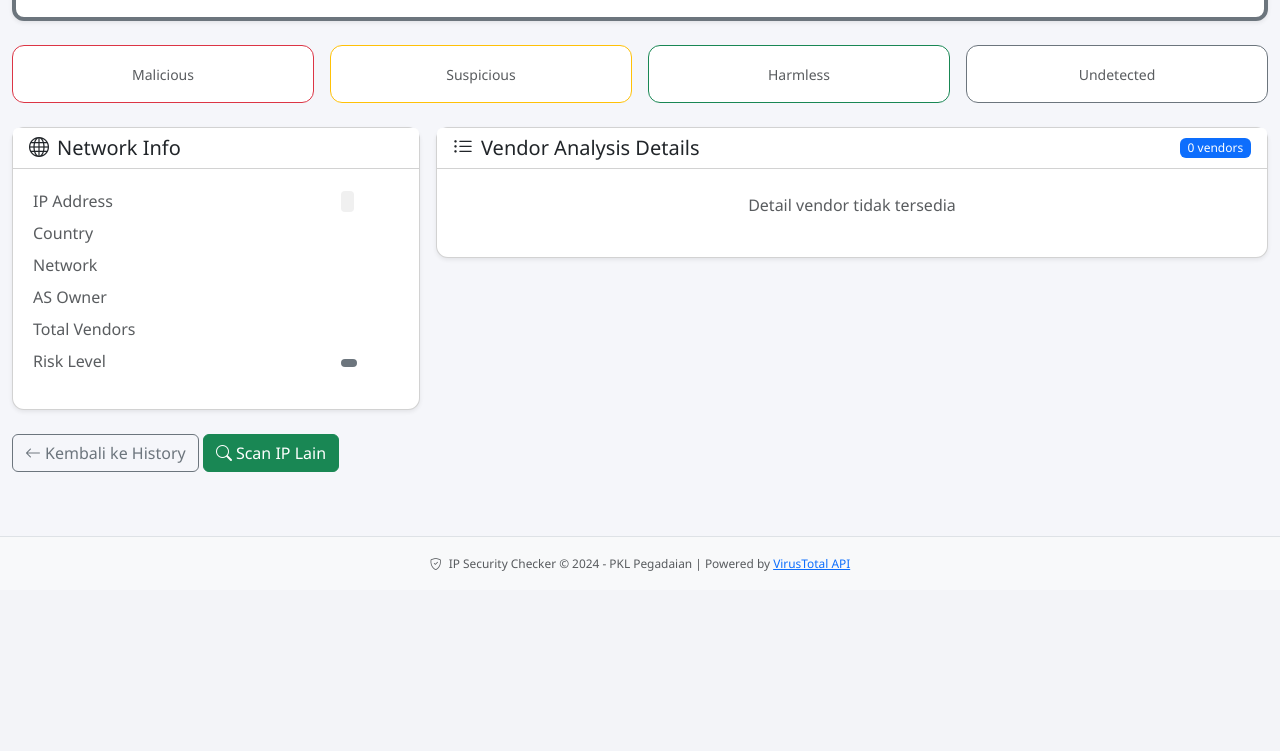
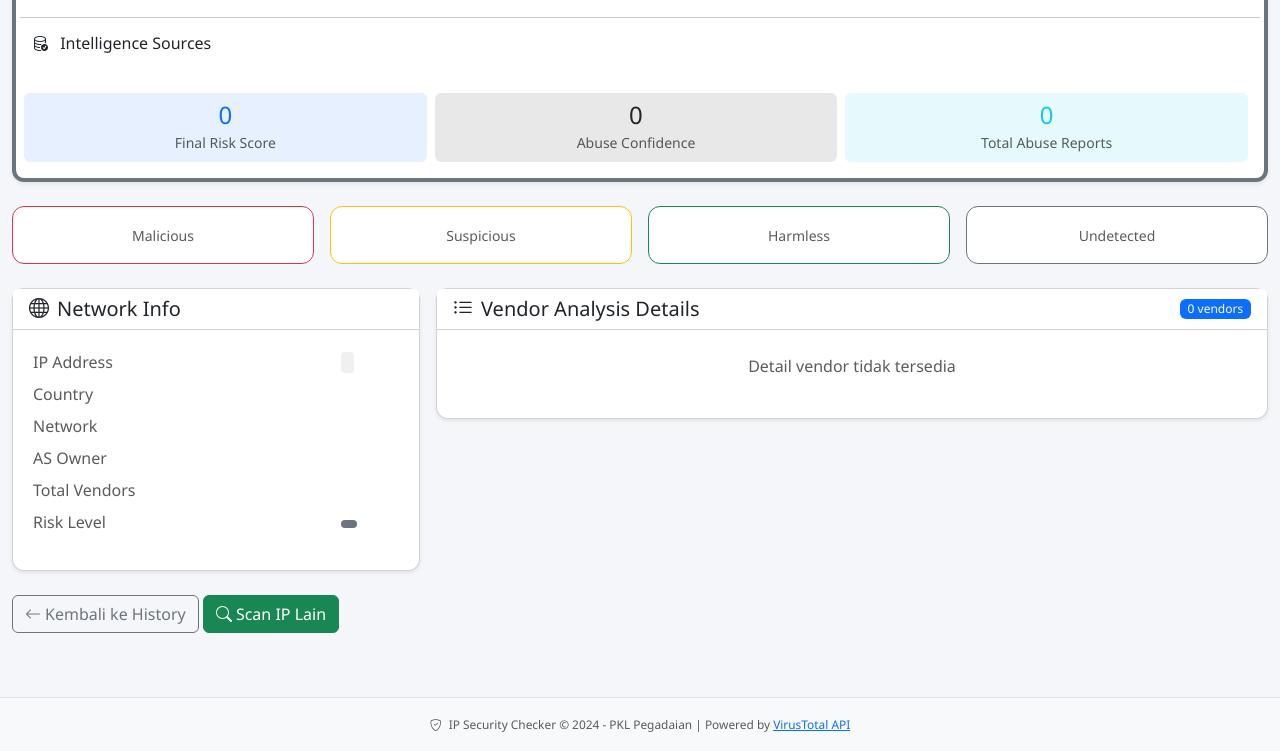
Before and after one commit to csemax/ip-threat-checker, a Flask app: template templates/detail.html in a window 1280 px wide. Shown: the part 251-1002 px from the top of the page. Before the commit the page ends 822 px from the top, so only its background shows below. Run offline with Flask 3, Linux system fonts and the light colour scheme; the template is opened without the code that fills it, so the values that code supplies are empty.

Commit message:
Penambahan Source untuk Threat Intelligence

```diff
--- a/app.py
+++ b/app.py
@@ -15,6 +15,7 @@ import json
 import csv
 from io import StringIO
 from flask import Response
+from abuseipdb import AbuseIPDBClient
 
 # ==========================================
 # INISIALISASI APP
@@ -26,7 +27,30 @@ app.config.from_object(Config)
 db = Database()
 vt = VirusTotalClient()
 validator = IPValidator()
+abuse = AbuseIPDBClient()
 
+def correlate_threat(vt_result, abuse_result):
+    """
+    Menggabungkan hasil VirusTotal dan AbuseIPDB
+    """
+    vt_score = (vt_result.get("malicious", 0) * 3) + \
+               (vt_result.get("suspicious", 0) * 2)
+
+    abuse_score = abuse_result.get("abuse_score", 0)
+
+    final_score = vt_score + (abuse_score // 10)
+
+    # Tentukan risk level
+    if final_score >= 15:
+        risk_level = "HIGH"
+    elif final_score >= 5:
+        risk_level = "MEDIUM"
+    elif final_score > 0:
+        risk_level = "LOW"
+    else:
+        risk_level = "SAFE"
+
+    return final_score, risk_level
 
 # ==========================================
 # ROUTES - HALAMAN WEB
@@ -50,23 +74,73 @@ def single_check():
     if request.method == 'POST':
         ip_input = request.form.get('ip_address', '').strip()
 
-        # Validasi IP
+        # ===============================
+        # VALIDASI IP
+        # ===============================
         validation = validator.validate(ip_input)
 
         if not validation['valid']:
             error = validation['message']
         else:
-            # Cek ke VirusTotal
-            result = vt.check_ip(ip_input)
+            # ===============================
+            # 1️⃣ VIRUSTOTAL CHECK
+            # ===============================
+            vt_result = vt.check_ip(ip_input)
 
-            if result['success']:
-                # Simpan ke database
-                result['scan_type'] = 'single'
-                scan_id = db.save_scan(result)
-                result['scan_id'] = scan_id
-                flash(f'IP {ip_input} berhasil dicek!', 'success')
+            if not vt_result.get("success"):
+                error = vt_result.get("error", "VirusTotal error")
             else:
-                error = result.get('error', 'Terjadi kesalahan')
+
+                # ===============================
+                # 2️⃣ ABUSEIPDB CHECK
+                # ===============================
+                abuse_result = abuse.check_ip(ip_input)
+
+                if abuse_result.get("success"):
+                    vt_result["abuse_score"] = abuse_result.get("abuse_score", 0)
+                    vt_result["abuse_reports"] = abuse_result.get("total_reports", 0)
+                else:
+                    vt_result["abuse_score"] = 0
+                    vt_result["abuse_reports"] = 0
+
+                # ===============================
+                # 3️⃣ CORRELATION ENGINE
+                # ===============================
+                vt_score = (vt_result.get("malicious", 0) * 3) + \
+                        (vt_result.get("suspicious", 0) * 2)
+
+                abuse_score = vt_result["abuse_score"]
+
+                final_score = vt_score + (abuse_score // 10)
+
+                # Risk classification
+                if final_score >= 15:
+                    risk_level = "HIGH"
+                elif final_score >= 5:
+                    risk_level = "MEDIUM"
+                elif final_score > 0:
+                    risk_level = "LOW"
+                else:
+                    risk_level = "SAFE"
+
+                vt_result["final_score"] = final_score
+                vt_result["risk_level"] = risk_level
+                vt_result["scan_type"] = "single"
+                vt_result["source_vt"] = vt_result.get("success", False)
+                vt_result["source_abuse"] = abuse_result.get("success", False)
+
+                # ===============================
+                # SAVE TO DATABASE
+                # ===============================
+                scan_id = db.save_scan(vt_result)
+                vt_result["scan_id"] = scan_id
+
+                result = vt_result
+
+                flash(
+                    f'IP {ip_input} berhasil dicek (Multi-Source Mode)!',
+                    'success'
+                )
 
     return render_template(
         'single_check.html',
@@ -87,46 +161,92 @@ def bulk_check():
         ip_input = request.form.get('ip_list', '').strip()
         file = request.files.get('ip_file')
 
-        # Jika ada file yang diupload
+        # ===============================
+        # HANDLE FILE UPLOAD
+        # ===============================
         if file and file.filename != '':
             try:
                 file_content = file.read().decode('utf-8')
-                # Gabungkan isi file dengan textarea
                 if ip_input:
                     ip_input += "\n" + file_content
                 else:
                     ip_input = file_content
             except Exception:
                 errors.append("Gagal membaca file. Pastikan format UTF-8.")
+
         if not ip_input:
             errors.append('Masukkan minimal 1 IP address')
         else:
-            # Parse dan validasi semua IP
+            # ===============================
+            # PARSE & VALIDATE
+            # ===============================
             parsed_ips = validator.parse_bulk(ip_input)
 
             valid_ips = [p for p in parsed_ips if p['valid']]
             invalid_ips = [p for p in parsed_ips if not p['valid']]
 
-            # Tampilkan error untuk IP yang tidak valid
-            for inv in invalid_ips:
+        for inv in invalid_ips:
                 errors.append(f"{inv['ip']}: {inv['message']}")
 
-            # Cek setiap IP yang valid
-            for ip_data in valid_ips:
-                result = vt.check_ip(ip_data['ip'])
+            # ===============================
+            # PROCESS VALID IPS
+            # ===============================
+        for ip_data in valid_ips:
 
-                if result['success']:
-                    result['scan_type'] = 'bulk'
-                    scan_id = db.save_scan(result)
-                    result['scan_id'] = scan_id
-                    results.append(result)
+                ip_address = ip_data['ip']
+
+                # ---- 1️⃣ VirusTotal ----
+                vt_result = vt.check_ip(ip_address)
+
+                if not vt_result.get("success"):
+                    errors.append(
+                        f"{ip_address}: {vt_result.get('error', 'VirusTotal error')}")
+                    continue
+
+                # ---- 2️⃣ AbuseIPDB ----
+                abuse_result = abuse.check_ip(ip_address)
+
+                if abuse_result.get("success"):
+                    vt_result["abuse_score"] = abuse_result.get("abuse_score", 0)
+                    vt_result["abuse_reports"] = abuse_result.get("total_reports", 0)
                 else:
-                    errors.append(
-                        f"{ip_data['ip']}: {result.get('error', 'Error')}")
+                    vt_result["abuse_score"] = 0
+                    vt_result["abuse_reports"] = 0
 
-            if results:
-                flash(
-                    f'{len(results)} IP berhasil dicek!', 'success')
+                # ---- 3️⃣ Correlation Engine ----
+                vt_score = (vt_result.get("malicious", 0) * 3) + \
+                        (vt_result.get("suspicious", 0) * 2)
+
+                abuse_score = vt_result["abuse_score"]
+
+                final_score = vt_score + (abuse_score // 10)
+
+                # Risk classification
+                if final_score >= 15:
+                    risk_level = "HIGH"
+                elif final_score >= 5:
+                    risk_level = "MEDIUM"
+                elif final_score > 0:
+                    risk_level = "LOW"
+                else:
+                    risk_level = "SAFE"
+
+                vt_result["final_score"] = final_score
+                vt_result["risk_level"] = risk_level
+                vt_result["scan_type"] = "bulk"
+                vt_result["source_vt"] = vt_result.get("success", False)
+                vt_result["source_abuse"] = abuse_result.get("success", False)
+
+                # ===============================
+                # SAVE TO DATABASE
+                # ===============================
+                scan_id = db.save_scan(vt_result)
+                vt_result["scan_id"] = scan_id
+
+                results.append(vt_result)
+
+        if results:
+                flash(f'{len(results)} IP berhasil dicek (Multi-Source Mode)!', 'success')
 
     return render_template(
         'bulk_check.html',
--- a/config.py
+++ b/config.py
@@ -21,9 +21,15 @@ class Config:
     VT_API_KEY = os.getenv('VT_API_KEY', 'YOUR_API_KEY_HERE')
     VT_BASE_URL = 'https://www.virustotal.com/api/v3'
 
+    ABUSEIPDB_API_KEY = os.getenv('ABUSEIPDB_API_KEY')
+    ABUSEIPDB_BASE_URL = 'https://api.abuseipdb.com/api/v2'
+
     # Rate Limiting (Free API: 4 requests/menit)
     VT_RATE_LIMIT = 4
     VT_RATE_PERIOD = 60  # detik
+
+    ABUSE_RATE_LIMIT = 1000  # free tier lebih besar
+    ABUSE_RATE_PERIOD = 86400  # 24 jam
 
     # Database
     DATABASE_PATH = os.path.join(
--- a/templates/detail.html
+++ b/templates/detail.html
@@ -34,6 +34,55 @@
                         <span class="badge bg-{{ scan.risk_level|risk_color }} fs-3 px-4 py-2">
                             {{ scan.risk_level }}
                         </span>
+                    </div>
+                        <hr class="mt-3">
+                    <h6 class="mb-2">
+                        <i class="bi bi-database-check me-2"></i>
+                        Intelligence Sources
+                    </h6>
+
+                    <div class="mb-3">
+
+                        {% if scan.source_vt %}
+                            <span class="badge bg-success me-2">
+                                <i class="bi bi-check-circle me-1"></i>VirusTotal
+                            </span>
+                        {% endif %}
+
+                        {% if scan.source_abuse %}
+                            <span class="badge bg-success">
+                                <i class="bi bi-check-circle me-1"></i>AbuseIPDB
+                            </span>
+                        {% endif %}
+
+                    </div>
+
+                    <div class="row text-center g-2">
+                        <div class="col-md-4">
+                            <div class="p-2 bg-primary bg-opacity-10 rounded">
+                                <div class="h4 text-primary mb-0">
+                                    {{ scan.final_score or 0 }}
+                                </div>
+                                <small class="text-muted">Final Risk Score</small>
+                            </div>
+                        </div>
+                        <div class="col-md-4">
+                            <div class="p-2 bg-dark bg-opacity-10 rounded">
+                                <div class="h4 text-dark mb-0">
+                                    {{ scan.abuse_score or 0 }}
+                                </div>
+                                <small class="text-muted">Abuse Confidence</small>
+                            </div>
+                        </div>
+                        <div class="col-md-4">
+                            <div class="p-2 bg-info bg-opacity-10 rounded">
+                                <div class="h4 text-info mb-0">
+                                    {{ scan.abuse_reports or 0 }}
+                                </div>
+                                <small class="text-muted">Total Abuse Reports</small>
+                            </div>
+                        </div>
+                    </div>
                     </div>
                 </div>
             </div>
```
Also changed, not shown: abuseipdb.py (added, +55 -0 lines), database.py (+96 -106 lines), templates/single_check.html (+50 -0 lines), 1 other file.
